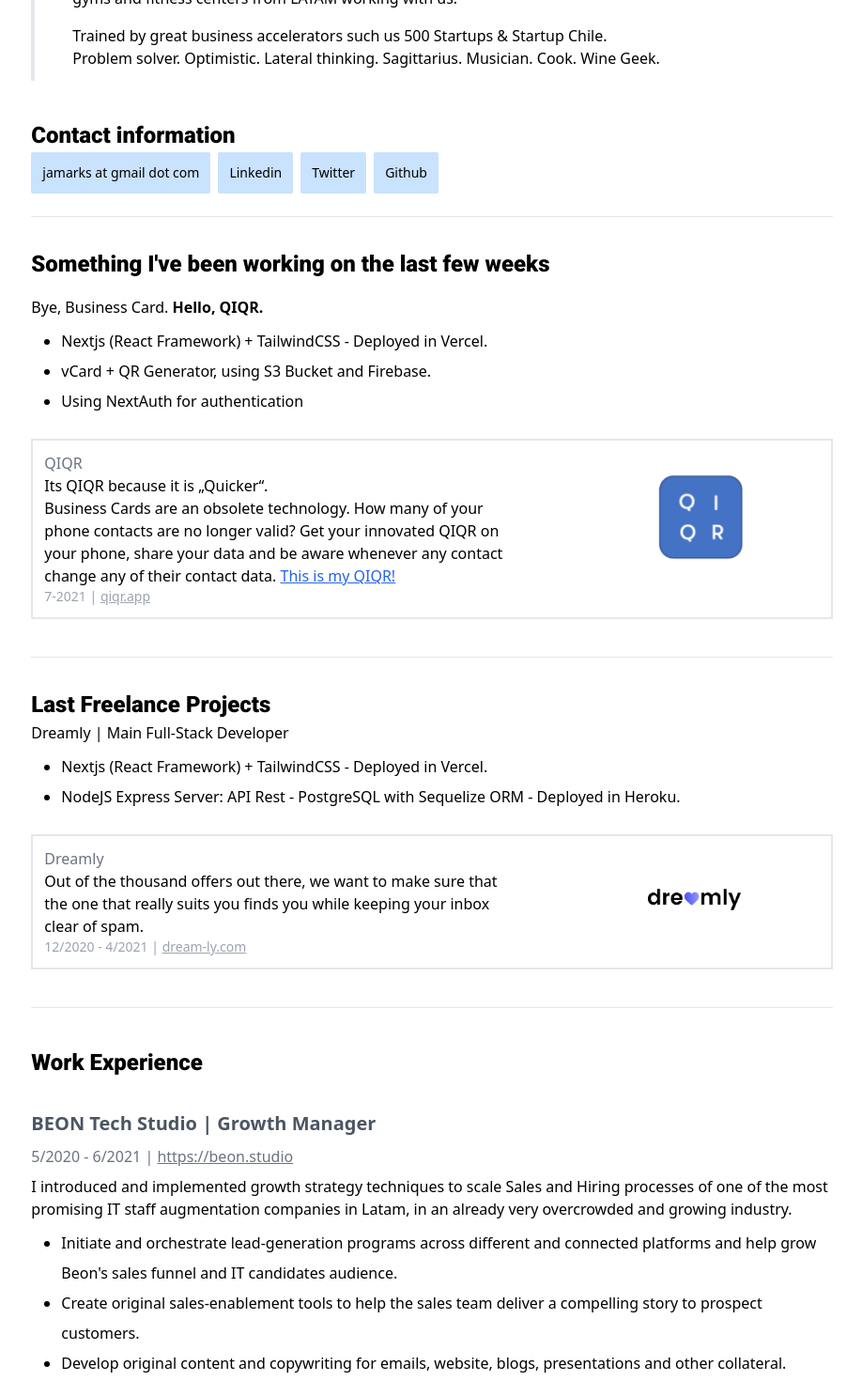
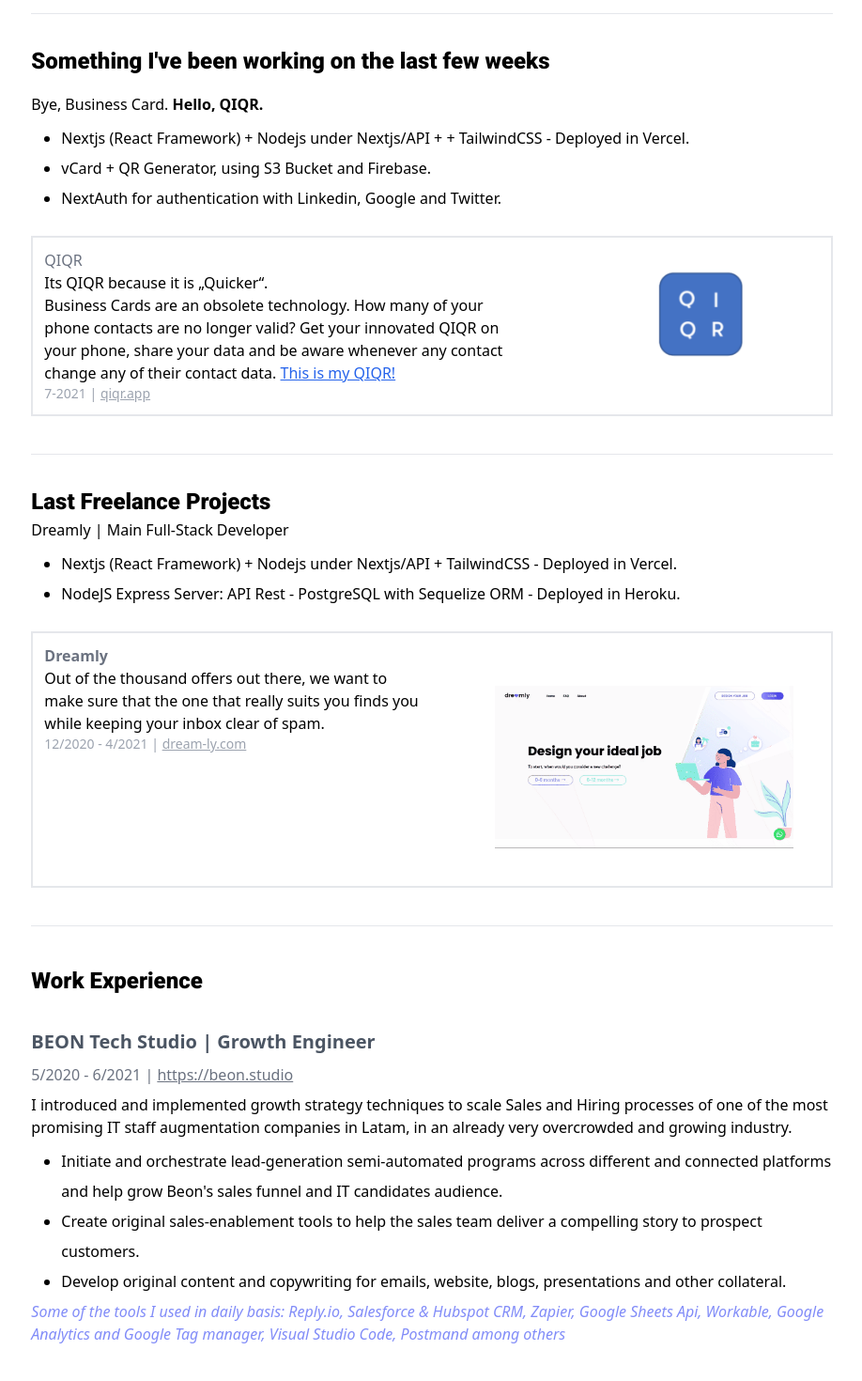
Before and after one commit to jamarks/javierwasserman.com, a Next.js app: page / in a window 1280 px wide. Shown: the part 1020-2490 px from the top of the page at 94% size, without its empty margins (180-1098 px from the left). Built offline with nearby package versions, Linux system fonts and the light colour scheme.

Commit message:
fix and tools used

```diff
--- a/pages/index.js
+++ b/pages/index.js
@@ -46,7 +46,7 @@ export default function Home() {
           <div className='p-3 font-normal text-base bg-blue-300 bg-opacity-50 mr-2 rounded-sm '><a href='#training'>Training</a></div>
           <div className='p-3 font-normal text-base bg-blue-300 bg-opacity-50 mr-2 rounded-sm '><a href='#education'>Education</a></div>
          </div>
-        <div className='w-full p-4 bg-gray-100 font-mono text-xs '>
+        {/* <div className='w-full p-4 bg-gray-100 font-mono text-xs '>
 
           <pre className='overflow-auto'>{`
   const me = () => {
@@ -60,7 +60,7 @@ export default function Home() {
   }
   `}</pre>
 
-        </div>
+        </div> */}
         <a id='about'/>
         <div className='sm:border-l-4 sm:pl-10 w-full py-3 mt-2'>
           <p className='leading-6'>I am an Entrepreneur and Full-Stack Developer, born in Buenos Aires, Argentina 🇦🇷, now living in Berlin 🇩🇪 with more than 15 years of coding experience (PHP, Node, React,  Next.js enthusiast).</p>
@@ -83,9 +83,9 @@ export default function Home() {
         <div className='w-full pb-10 border-b'>
           <h4>Bye, Business Card. <b>Hello, QIQR.</b></h4>
           <ul className='list-disc ml-8 mt-2'>
-            <li className='leading-8'>Nextjs (React Framework) + TailwindCSS - Deployed in Vercel.</li>
+            <li className='leading-8'>Nextjs (React Framework) + Nodejs under Nextjs/API + + TailwindCSS - Deployed in Vercel.</li>
             <li className='leading-8'>vCard + QR Generator, using S3 Bucket and Firebase. </li>
-            <li className='leading-8'>Using NextAuth for authentication </li>
+            <li className='leading-8'>NextAuth for authentication with Linkedin, Google and Twitter.</li>
           </ul>
           <div className='flex flex-col sm:flex-row p-2 border-2 mt-6'>
             <div className='w-full sm:w-3/5 p-1'>
@@ -104,34 +104,35 @@ export default function Home() {
         <div className='w-full pb-10 border-b'>
           <h4>Dreamly | Main Full-Stack Developer</h4>
           <ul className='list-disc ml-8 mt-2'>
-            <li className='leading-8'>Nextjs (React Framework) + TailwindCSS - Deployed in Vercel.</li>
+            <li className='leading-8'>Nextjs (React Framework) + Nodejs under Nextjs/API + TailwindCSS - Deployed in Vercel.</li>
             <li className='leading-8'>NodeJS Express Server: API Rest - PostgreSQL with Sequelize ORM - Deployed in Heroku.</li>
           </ul>
           <div className='flex flex-col sm:flex-row p-2 border-2 mt-6'>
-            <div className='w-full sm:w-3/5 p-1'>
-              <div className='text-gray-500'>Dreamly</div>
+            <div className='w-full sm:w-5/5 p-1'>
+              <div className='text-gray-500 font-bold'>Dreamly</div>
               <div className='w-full'>Out of the thousand offers out there, we want to make sure that the one that really suits you finds you while keeping your inbox clear of spam.</div>
               <div className='text-sm text-gray-400 '>12/2020 - 4/2021 | <a className='underline' href='https://dream-ly.com'>dream-ly.com</a></div>
             </div>
             <div className='invisible sm:visible sm:w-2/12'></div>
-            <div className='w-full sm:w-2/12 mt-4 p-8 sm:pl-2 '>
-              <a href='https://dream-ly/com'><img src='/images/dreamly.png'></img></a>
+            <div className='w-full sm:w-10/12 mt-4 p-8 sm:pl-2 '>
+              <a href='https://dream-ly/com'><img src='/images/dreamly-gif.gif'></img></a>
             </div>
           </div>
         </div>
         <a id='work'/>
         <h2 className='font-roboto font-bold mt-10'>Work Experience</h2>
         <div className='w-full my-8  pb-3'>
-          <h3 className='text-gray-600 font-semibold'>BEON Tech Studio | Growth Manager</h3>
+          <h3 className='text-gray-600 font-semibold'>BEON Tech Studio | Growth Engineer</h3>
 
           <div className='leading-8 text-gray-500 py-1'>5/2020 - 6/2021 | <a className='underline' href='https://beon.studio'>https://beon.studio</a></div>
           <span>I introduced and implemented growth strategy techniques to scale Sales and Hiring processes of one of the most promising IT staff augmentation companies in Latam, in an already very overcrowded and growing industry.</span>
           <div>
             <ul className='list-disc ml-8 mt-2'>
-              <li className='leading-8'>Initiate and orchestrate lead-generation programs across different and connected platforms and help grow Beon's sales funnel and IT candidates audience.</li>
+              <li className='leading-8'>Initiate and orchestrate lead-generation semi-automated programs across different and connected platforms and help grow Beon's sales funnel and IT candidates audience.</li>
               <li className='leading-8'>Create original sales-enablement tools to help the sales team deliver a compelling story to prospect customers.</li>
               <li className='leading-8'>Develop original content and copywriting for emails, website, blogs, presentations and other collateral.</li>
             </ul>
+            <p className='italic mt-1 text-indigo-400'> Some of the tools I used in daily basis: Reply.io, Salesforce & Hubspot CRM, Zapier, Google Sheets Api, Workable, Google Analytics and Google Tag manager, Visual Studio Code, Postmand among others </p>
           </div>
         </div>
         <div className='w-full my-8 pb-3'>
@@ -147,6 +148,7 @@ export default function Home() {
               <li className='leading-8'>Backed by Startup Chile Gen 10 (2015). <a className='underline' href='https://www.contxto.com/en/market-map/15-south-american-sports-tech-startups-innovating-wellness-and-fitness/](https://www.contxto.com/en/market-map/15-south-american-sports-tech-startups-innovating-wellness-and-fitness/'>Press release here</a>. </li>
               <li className='leading-8'>Recognized as one of the <a href='https://contxto.com/en/market-map/15-south-american-sports-tech-startups-innovating-wellness-and-fitness/' className='underline'>best Sports-Tech Startups</a> and featured in many press articles, such as <a className='underline' href='https://www.insightssuccess.com/entrenaya-assisting-in-accomplishing-fitness-goals/'>this one by Insight Success</a>.</li>
             </ul>
+            <p className='italic mt-1 text-indigo-400'> Some of the tools I used in daily basis: Amazon SES, Amazon EC2 and Elasticbeanstalk, Route53, MySQL, Pipedrive, Google Sheets, Google Analytics and Google Tag manager, Google Adwords, Groovy Tool Suite among others.</p>
           </div>
         </div>
         <div className='w-full my-8 pb-3'>
```
Also changed, not shown: public/images/dreamly-gif.gif (added).
